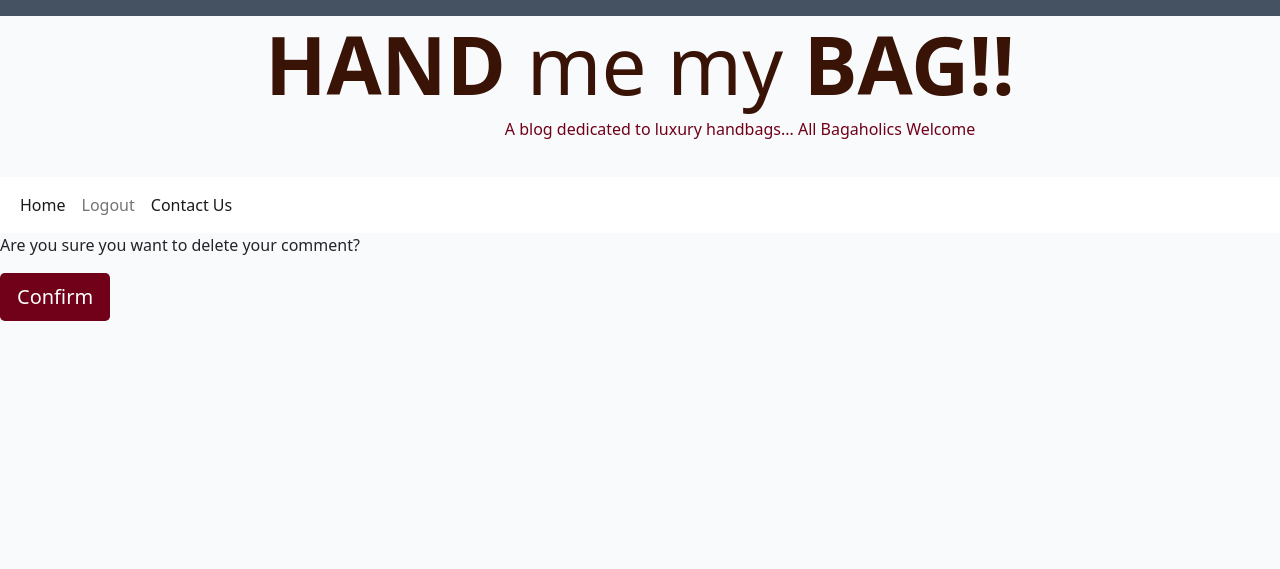
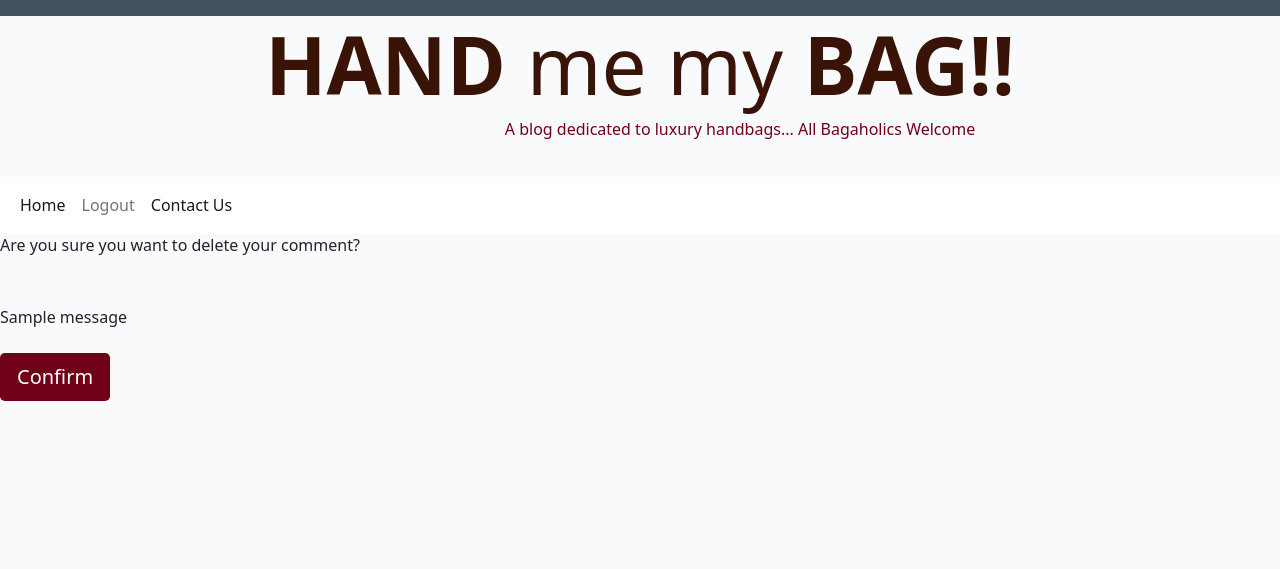
Before and after one commit to Code-Institute-Submissions/JessMair-Hand_Me_My_Bag_JanResub, a Django app: page /1/delete/ in a window 1280 px wide. Shown: the top 569 px of the page. Run offline with Django 3.2, Linux system fonts and the light colour scheme; a user stored in the database is signed in; tables that the repository leaves empty hold one stand-in row (values such as "Sample post"); one stand-in notice (Sample message) is shown; parts of the project's set-up code (start-up, migrations or seed data) failed here and were passed over; some libraries are stand-ins or nearby versions.

Commit message:
Add success messge for deleted comments, user facing

```diff
--- a/blog/views.py
+++ b/blog/views.py
@@ -5,7 +5,9 @@
 from django.http import HttpResponseRedirect
 from django.views.generic import UpdateView, DeleteView
 from django.contrib.auth.mixins import LoginRequiredMixin
+from django.contrib.messages.views import SuccessMessageMixin
 from django.urls import reverse_lazy
+from django.contrib import messages
 from .models import Post, Comment
 from .forms import CommentForm
 
@@ -76,7 +78,7 @@
         )
 
 
-class CommentUpdate(LoginRequiredMixin, UpdateView):
+class CommentUpdate(LoginRequiredMixin, SuccessMessageMixin, UpdateView):
     """ This view will handle updating comments """
     model = Comment
     form_class = CommentForm
@@ -93,17 +95,30 @@
         form.save()
         return super().form_valid(form)
 
+    def get_success_message(self, cleaned_data):
+        print(cleaned_data)
+        return "Your edited comment is awaiting approval"
 
-class CommentDelete(LoginRequiredMixin, DeleteView):
+
+class CommentDelete(LoginRequiredMixin, SuccessMessageMixin, DeleteView):
     """ This view takes care of deleting a comment """
     model = Comment
     template_name = 'delete.html'
     success_url = reverse_lazy("home")
+    success_message = "Your comment has been successfully deleted"
 
     def get_queryset(self, *args, **kwargs):
         return super().get_queryset(*args, **kwargs).filter(
             author=self.request.user
         )
+
+    def delete(self, request, *args, **kwargs):
+        messages.success(self.request, self.success_message)
+        return super(CommentDelete, self).delete(request, *args, **kwargs)
+
+    # def get_success_message(self, cleaned_data):
+    #     print(cleaned_data)
+    #     return "Your comment has been successfully deleted"
 
 
 class PostLike(View):
--- a/templates/delete.html
+++ b/templates/delete.html
@@ -1,8 +1,19 @@
 {% extends 'base.html' %} {% block content %}
 {% load crispy_forms_tags %}
 
-<form method="post">{% csrf_token %}
+
+<form method="post">
+    {% csrf_token %}
     <p>Are you sure you want to delete your comment?</p>
+    <div class="col-md-4 card mb-4  mt-3 ">
+        <div class="card-body">
+            {% if messages %}
+                 </div class='alert alert-warning'>
+                 {% for message in messages %}
+                     {{ message }} <br/>
+                </div>
+                {% endfor %}
+            {% endif %}
     <input type="submit" value="Confirm" class= "btn btn-signup btn-lg" >
-    </form>
+</form>
 {% endblock content %}
```
Also changed, not shown: templates/update.html (+9 -1 lines).
